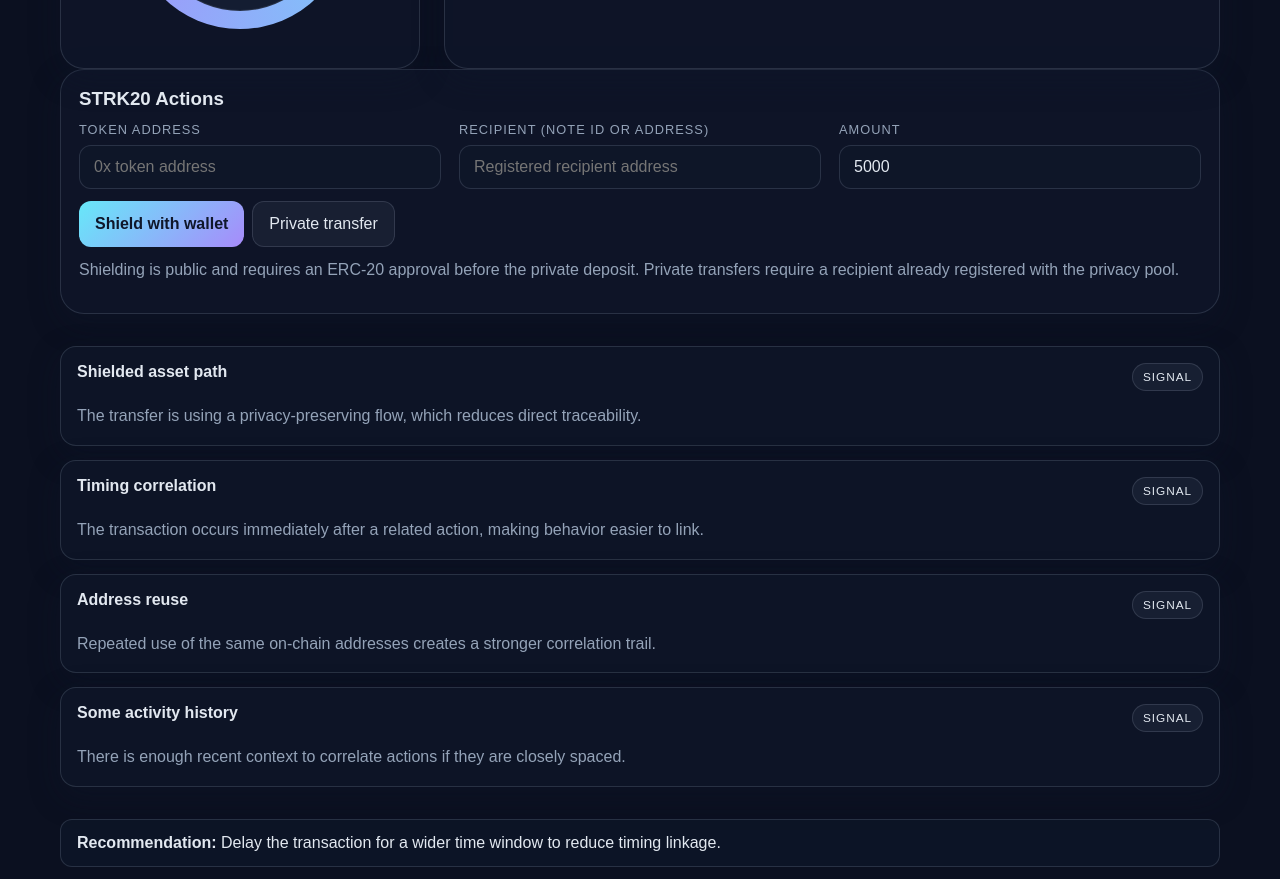
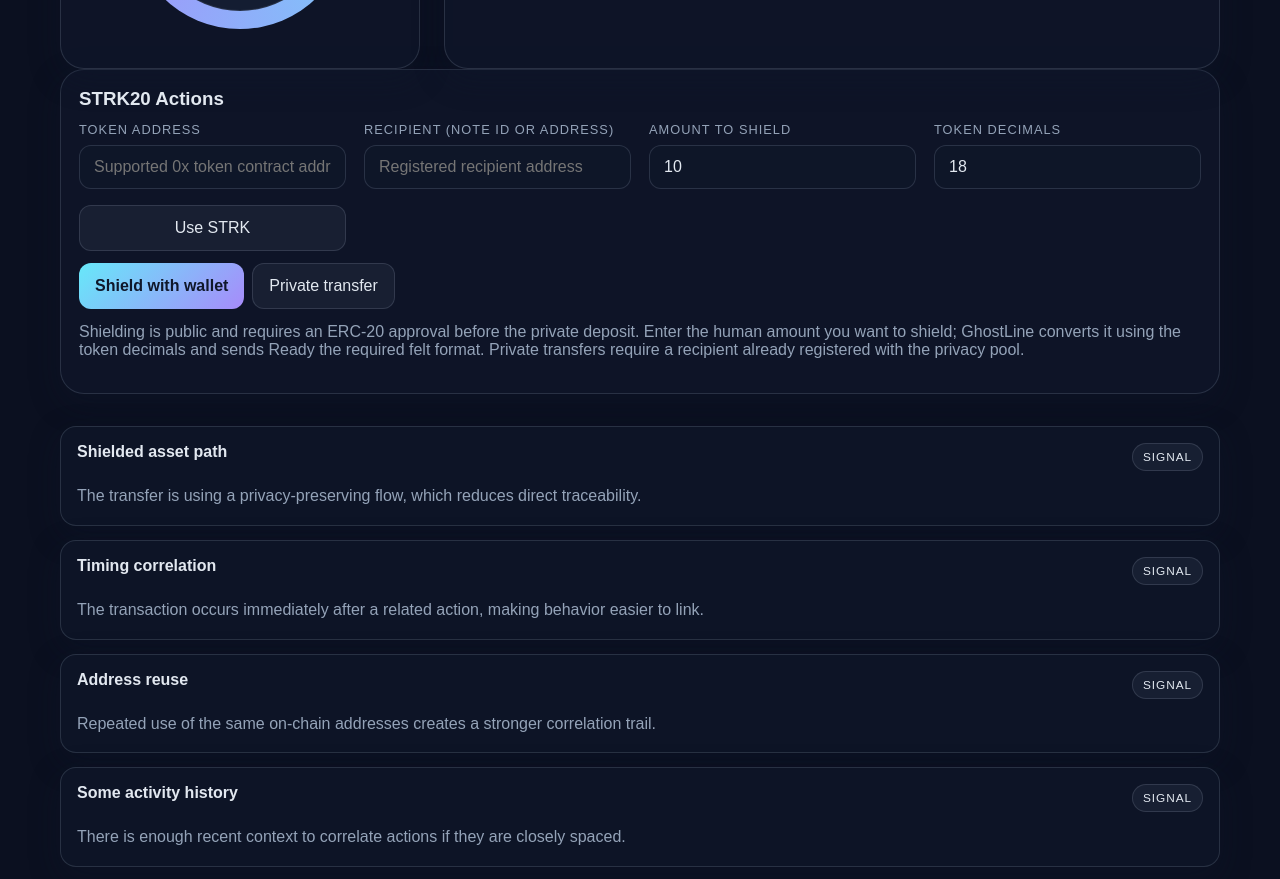
Before and after one commit to Leequidice/GhostLine, a Next.js app: page / in a window 1280 px wide. Shown: the part 780-1659 px from the top of the page. Built offline with nearby package versions, Linux system fonts and the light colour scheme; no server answers.

Commit message:
Accept human-readable STRK20 amounts

```diff
--- a/app/page.tsx
+++ b/app/page.tsx
@@ -21,6 +21,8 @@ export default function Home() {
   const [walletAddress, setWalletAddress] = useState<string>("Not connected");
   const [tokenAddress, setTokenAddress] = useState("");
   const [recipient, setRecipient] = useState("");
+  const [actionAmount, setActionAmount] = useState("10");
+  const [tokenDecimals, setTokenDecimals] = useState("18");
   const [actionStatus, setActionStatus] = useState("");
   const analysis = useMemo(() => analyzeTransaction(tx), [tx]);
 
@@ -42,6 +44,18 @@ export default function Home() {
           : message,
       );
     }
+  };
+
+  const actionError = (error: unknown) => {
+    const message = error instanceof Error ? error.message : String(error);
+    return /INVALID_REQUEST_PAYLOAD/i.test(message)
+      ? "The wallet rejected the request payload. Use a supported Starknet Mainnet token contract address and a positive whole-number amount in its smallest unit."
+      : message;
+  };
+
+  const useStrk = () => {
+    setTokenAddress("0x04718f5a0fc34cc1af16a1cdee98ffb20c31f5cd61d6ab07201858f4287c938d");
+    setTokenDecimals("18");
   };
 
   const handleDisconnect = async () => {
@@ -193,29 +207,34 @@ export default function Home() {
           <div className="grid">
             <div className="field">
               <label htmlFor="tokenAddress">Token address</label>
-              <input id="tokenAddress" value={tokenAddress} onChange={(event) => setTokenAddress(event.target.value)} placeholder="0x token address" />
+              <input id="tokenAddress" value={tokenAddress} onChange={(event) => setTokenAddress(event.target.value)} placeholder="Supported 0x token contract address" spellCheck={false} />
+              <button type="button" onClick={useStrk} className="secondary-button" style={{ marginTop: 8 }}>Use STRK</button>
             </div>
             <div className="field">
               <label htmlFor="recipient">Recipient (note id or address)</label>
               <input id="recipient" value={recipient} onChange={(event) => setRecipient(event.target.value)} placeholder="Registered recipient address" />
             </div>
             <div className="field">
-              <label htmlFor="actionAmount">Amount</label>
-              <input id="actionAmount" type="number" value={tx.amount} onChange={(event) => handleChange("amount", event.target.value)} />
+              <label htmlFor="actionAmount">Amount to shield</label>
+              <input id="actionAmount" inputMode="decimal" value={actionAmount} onChange={(event) => setActionAmount(event.target.value)} placeholder="10" />
+            </div>
+            <div className="field">
+              <label htmlFor="tokenDecimals">Token decimals</label>
+              <input id="tokenDecimals" inputMode="numeric" pattern="[0-9]*" value={tokenDecimals} onChange={(event) => setTokenDecimals(event.target.value)} placeholder="18 for STRK" />
             </div>
           </div>
 
           <div style={{ marginTop: 12 }}>
             <button
               onClick={async () => {
-                if (!wallet || !tokenAddress || !tx.amount) { setActionStatus("Connect a STRK20-capable wallet and enter a token address and amount first."); return; }
+                if (!wallet || !tokenAddress || !actionAmount) { setActionStatus("Connect a STRK20-capable wallet and enter a token address and amount first."); return; }
                 try {
                   setActionStatus("Requesting private deposit from your wallet. It will request approval and then the STRK20 deposit.");
-                  const res = await shield(wallet, tokenAddress, tx.amount);
+                  const res = await shield(wallet, tokenAddress, actionAmount, Number(tokenDecimals));
                   setActionStatus(`Shield transaction submitted: ${res.transaction_hash}`);
                 } catch (e) {
                   console.error(e);
-                  setActionStatus(`Shield request failed: ${String(e)}`);
+                  setActionStatus(`Shield request failed: ${actionError(e)}`);
                 }
               }}
               className="primary-button"
@@ -225,14 +244,14 @@ export default function Home() {
 
             <button
               onClick={async () => {
-                if (!wallet || !tokenAddress || !recipient || !tx.amount) { setActionStatus("Connect a STRK20-capable wallet and enter a token, registered recipient, and amount first."); return; }
+                if (!wallet || !tokenAddress || !recipient || !actionAmount) { setActionStatus("Connect a STRK20-capable wallet and enter a token, registered recipient, and amount first."); return; }
                 try {
                   setActionStatus("Requesting private transfer from your wallet.");
-                  const res = await privateTransfer(wallet, tokenAddress, tx.amount, recipient);
+                  const res = await privateTransfer(wallet, tokenAddress, actionAmount, recipient, Number(tokenDecimals));
                   setActionStatus(`Private transfer submitted: ${res.transaction_hash}`);
                 } catch (e) {
                   console.error(e);
-                  setActionStatus(`Private transfer request failed: ${String(e)}`);
+                  setActionStatus(`Private transfer request failed: ${actionError(e)}`);
                 }
               }}
               className="secondary-button"
@@ -243,7 +262,7 @@ export default function Home() {
           </div>
 
           <p style={{ color: 'var(--muted)', marginTop: 14 }}>
-            {actionStatus || "Shielding is public and requires an ERC-20 approval before the private deposit. Private transfers require a recipient already registered with the privacy pool."}
+            {actionStatus || "Shielding is public and requires an ERC-20 approval before the private deposit. Enter the human amount you want to shield; GhostLine converts it using the token decimals and sends Ready the required felt format. Private transfers require a recipient already registered with the privacy pool."}
           </p>
 
           <div hidden aria-hidden="true" style={{ marginTop: 22, borderTop: '1px solid rgba(148,163,184,0.08)', paddingTop: 16 }}>
```
